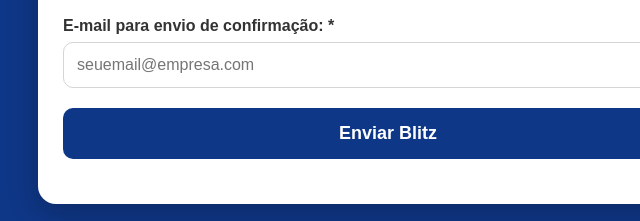
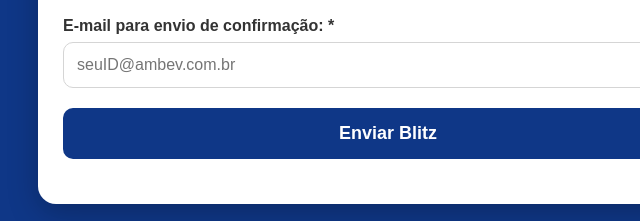
Before and after one commit to allisterthuler/blitz-veicular, a website: page index.html in a window 1280 px wide. Shown: the part 839-1060 px from the top of the page, 252-892 px from the left. Drawn offline with nearby package versions, Linux system fonts and the light colour scheme.

Commit message:
Update index.html

```diff
--- a/index.html
+++ b/index.html
@@ -148,7 +148,7 @@
         type="email"
         id="emailConfirmacao"
         maxlength="35"
-        placeholder="seuemail@empresa.com"
+        placeholder="seuID@ambev.com.br"
         required>
 
 </div>
```
